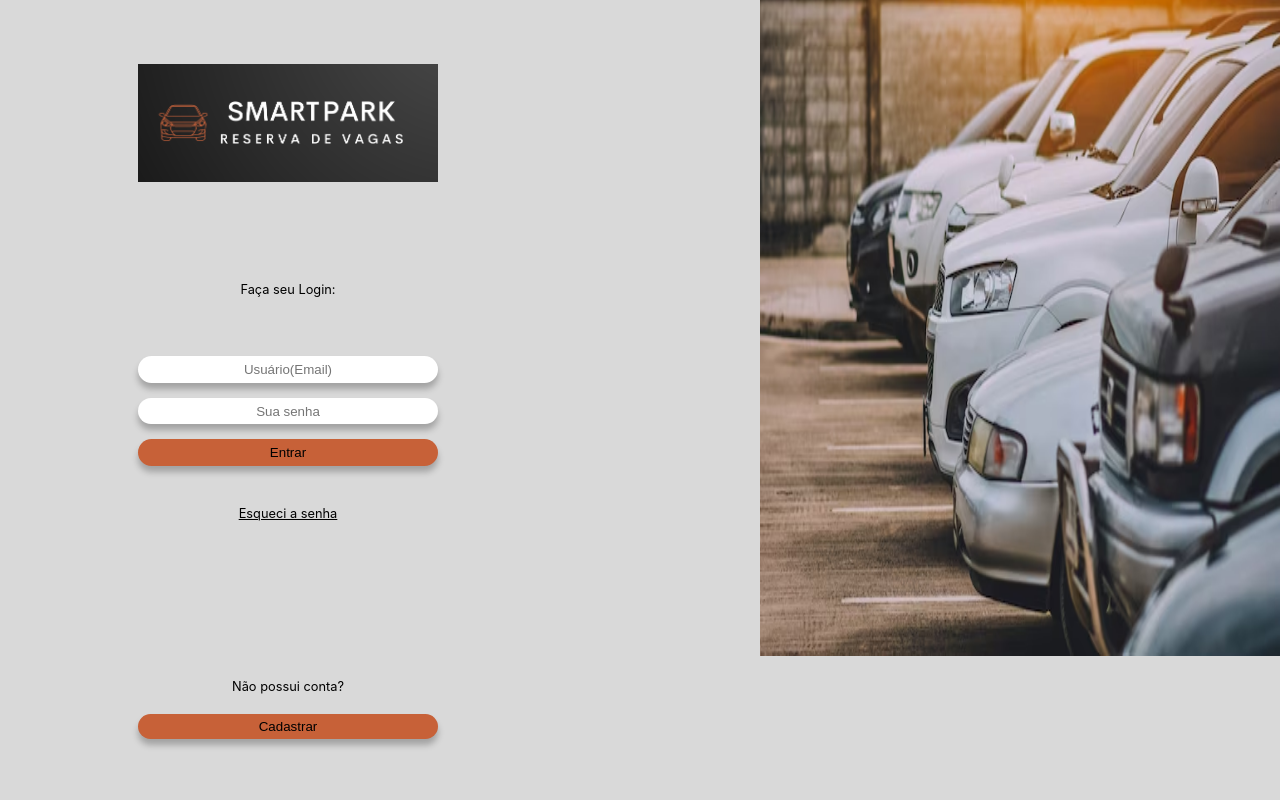
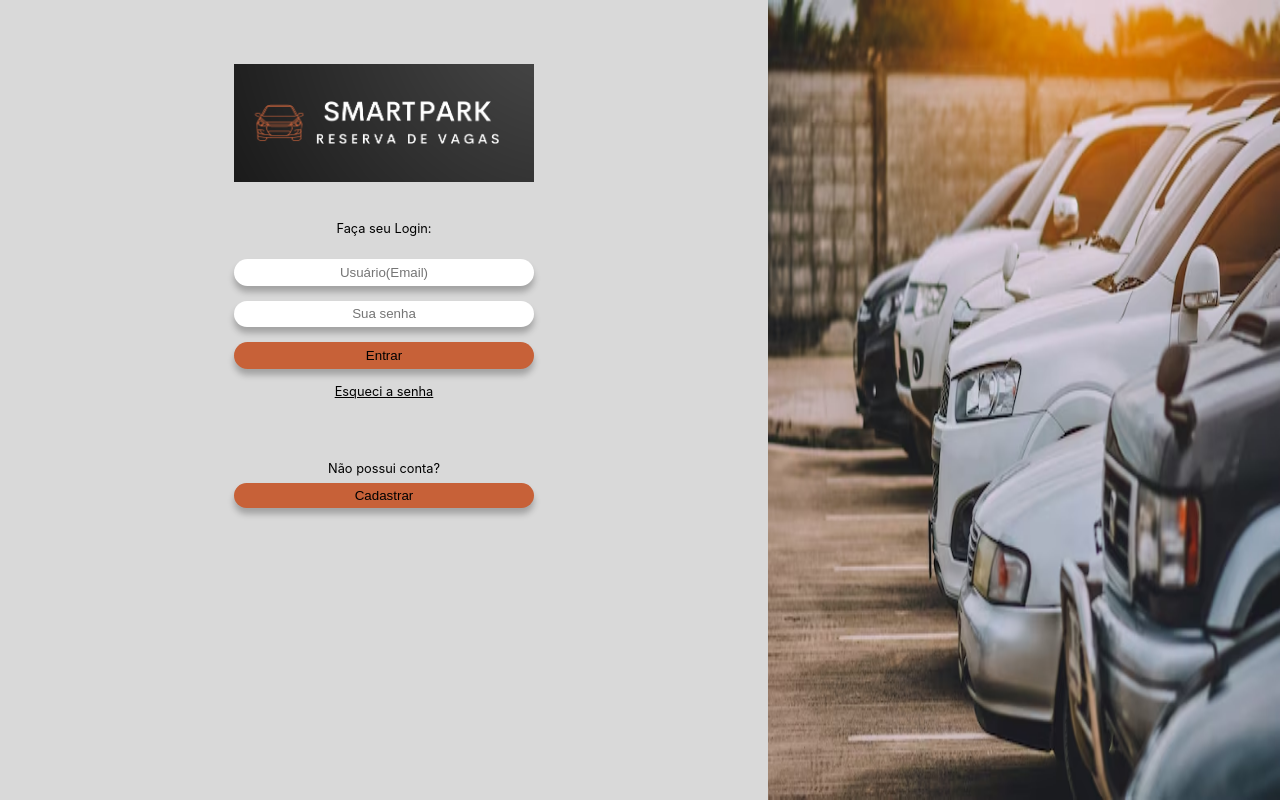
Before and after one commit to ICEI-PUC-Minas-PMV-SI/projeto-estacionamento, a React (Create React App) app: page / in a window 1280 px wide. Built offline with nearby package versions, Linux system fonts and the light colour scheme.

Commit message:
Redimensionamento da imagem de carros em login

```diff
--- a/src/styles/Login.css
+++ b/src/styles/Login.css
@@ -80,11 +80,10 @@
 }
 
 .imagemCarros{
-    width: 520px;
-    height: 720px;
-    margin-left: -100%;
-    margin-top:-10%;
-   float:right;
+    width: 40%;
+    height: 100vh;
+    margin-top: -5%;
+    float:right;
 
 
 }
```
